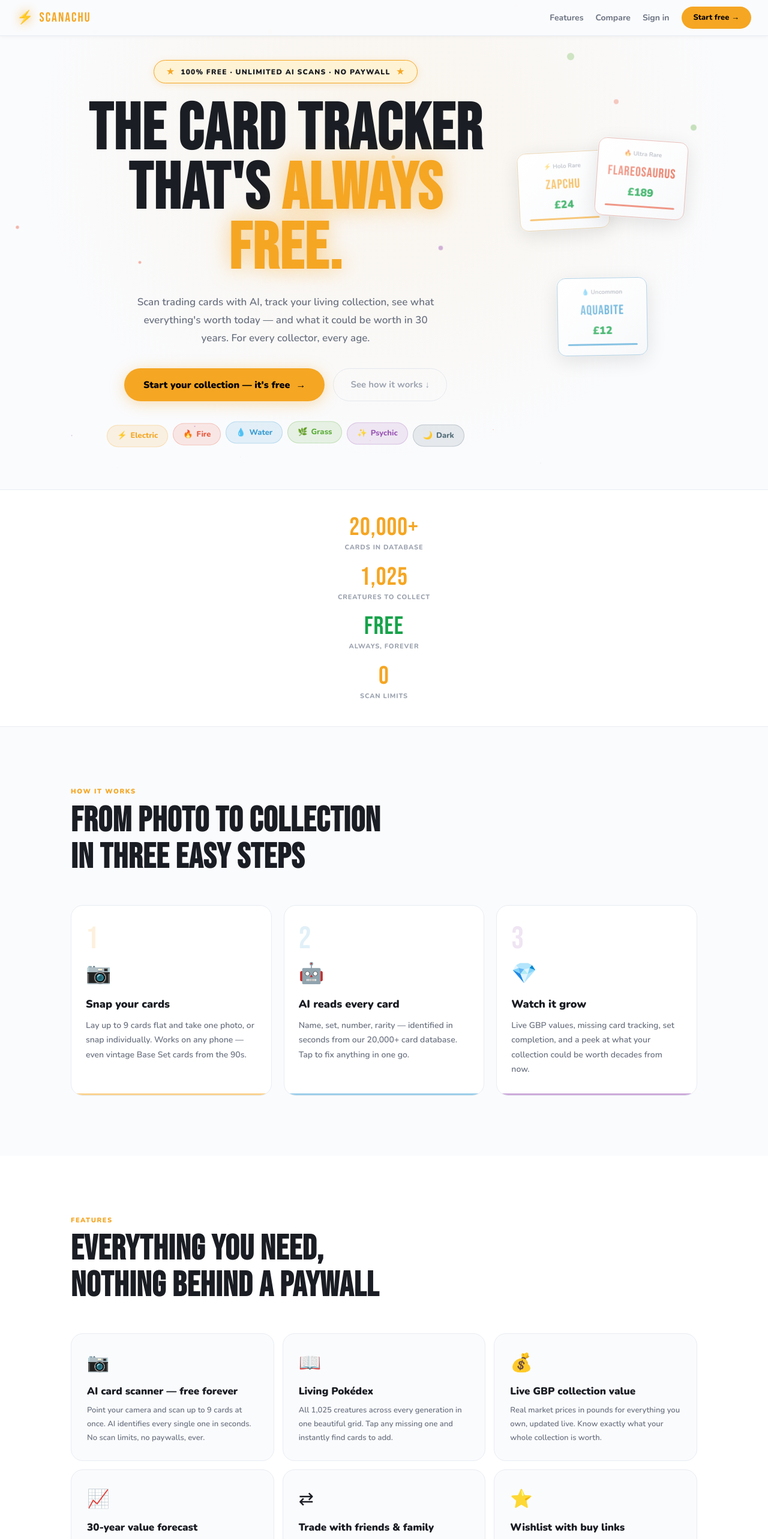
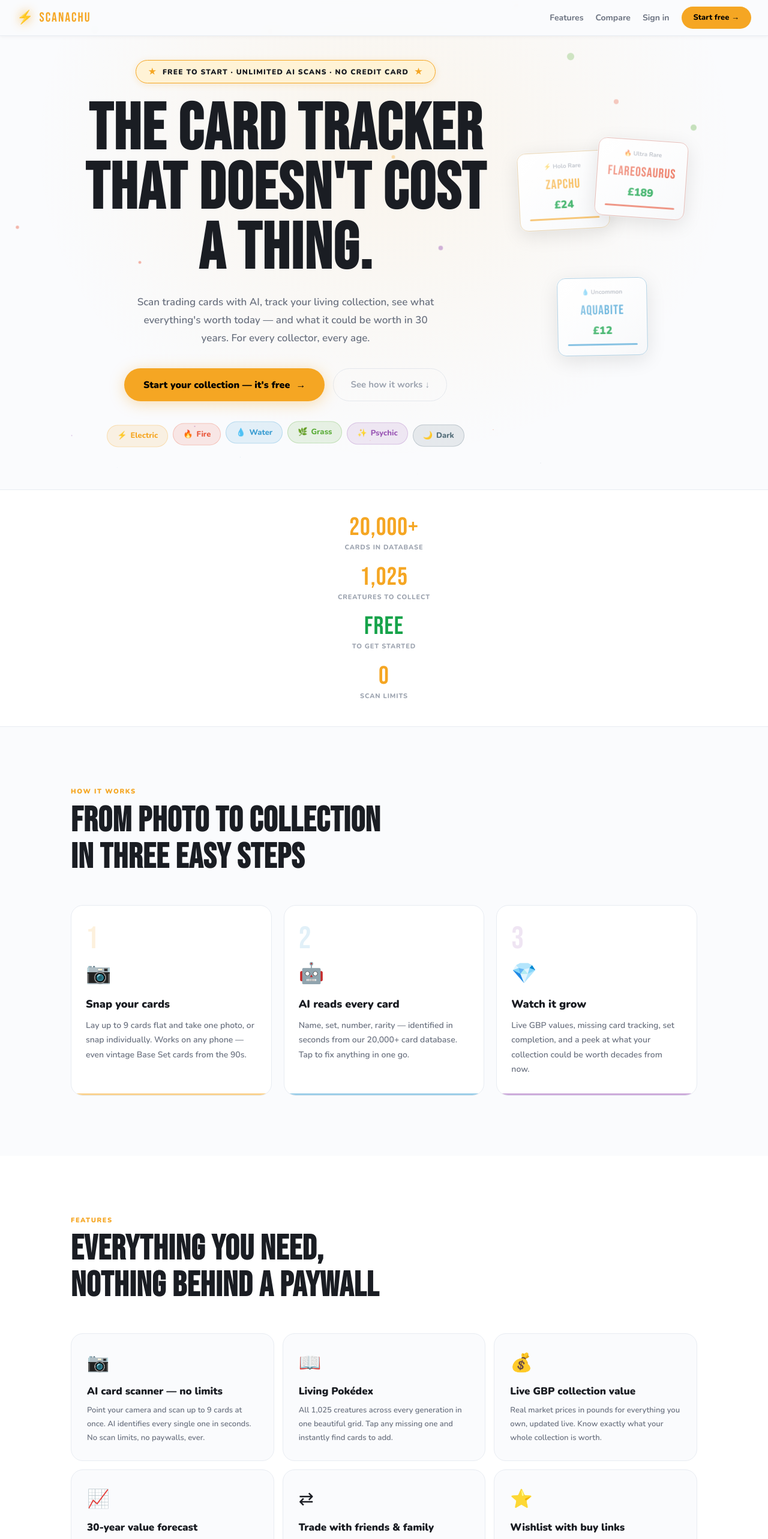
Before and after one commit to Steveibbo1986/pokescan, a React (Vite) app: page / in a window 1280 px wide. Shown: the top 2566 px of the page at 60% size. Built offline with nearby package versions, Linux system fonts and the light colour scheme; no server answers.

Commit message:
Update Landing.jsx

```diff
--- a/src/pages/Landing.jsx
+++ b/src/pages/Landing.jsx
@@ -39,7 +39,7 @@
 ];
 
 const FEATS = [
-  { i:'📷', c:'#F5A623', t:'AI card scanner — free forever',
+  { i:'📷', c:'#F5A623', t:'AI card scanner — no limits',
     d:'Point your camera and scan up to 9 cards at once. AI identifies every single one in seconds. No scan limits, no paywalls, ever.' },
   { i:'📖', c:'#5BAD3A', t:'Living Pokédex',
     d:'All 1,025 creatures across every generation in one beautiful grid. Tap any missing one and instantly find cards to add.' },
@@ -57,7 +57,7 @@
   { name:'Collectr',     scan:'Limited free scans', free:'Paid scanner', trade:'No', forecast:'No' },
   { name:'Dex',          scan:'Poor reviews',       free:'Paid extras',  trade:'Basic', forecast:'No' },
   { name:'TCGPlayer',    scan:'None',               free:'Marketplace',  trade:'No',    forecast:'No' },
-  { name:'Scanachu ⚡',  scan:'✓ AI, unlimited',    free:'✓ 100% free', trade:'✓ Full', forecast:'✓ 30yr', us:true },
+  { name:'Scanachu ⚡',  scan:'✓ AI, unlimited',    free:'✓ Free to start', trade:'✓ Full', forecast:'✓ 30yr', us:true },
 ];
 
 export default function Landing() {
@@ -104,13 +104,13 @@
           {/* Free badge — bold differentiator */}
           <div className="lp3-free-badge">
             <span className="lp3-free-star">★</span>
-            100% free · Unlimited AI scans · No paywall
+            Free to start · Unlimited AI scans · No credit card
             <span className="lp3-free-star">★</span>
           </div>
 
           <h1 className="lp3-h1">
             The card tracker<br/>
-            that's <span className="lp3-spark">always free.</span>
+            that doesn't cost a thing.<span className="lp3-spark"/>
           </h1>
 
           <p className="lp3-hero-p">
@@ -164,7 +164,7 @@
         <div className="lp3-sep"/>
         <Stat n={pokemon.toLocaleString()} l="Creatures to collect" />
         <div className="lp3-sep"/>
-        <Stat n="Free" l="Always, forever" gold />
+        <Stat n="Free" l="To get started" gold />
         <div className="lp3-sep"/>
         <Stat n="0" l="Scan limits" />
       </div>
@@ -199,7 +199,7 @@
       <section className="lp3-compare" id="compare">
         <div className="lp3-wrap">
           <div className="lp3-eyebrow">How we compare</div>
-          <h2 className="lp3-h2">The only one that's<br/>truly free — and better</h2>
+          <h2 className="lp3-h2">The only one built<br/>for collectors, not profit</h2>
           <div className="lp3-table-wrap">
             <table className="lp3-table">
               <thead>
@@ -226,7 +226,7 @@
           </div>
           <p className="lp3-compare-note">
             Competitors either charge for scanning, limit free scans, or lock features behind subscriptions.
-            Scanachu is — and will always be — free for all core features.
+            Scanachu is free to start with no scan limits. We believe great tools should be accessible to all collectors.
           </p>
         </div>
       </section>
@@ -302,7 +302,7 @@
           </div>
           <div className="lp3-final-icon">🎴</div>
           <h2 className="lp3-final-h2">Ready to start collecting?</h2>
-          <p className="lp3-final-sub">Free forever. No credit card. Scan your first card in under a minute.</p>
+          <p className="lp3-final-sub">Free to start. No credit card. Scan your first card in under a minute.</p>
           <Link to="/auth" className="lp3-cta lp3-cta--xl">
             <span className="lp3-cta-shine"/>
             Create your free account →
```
